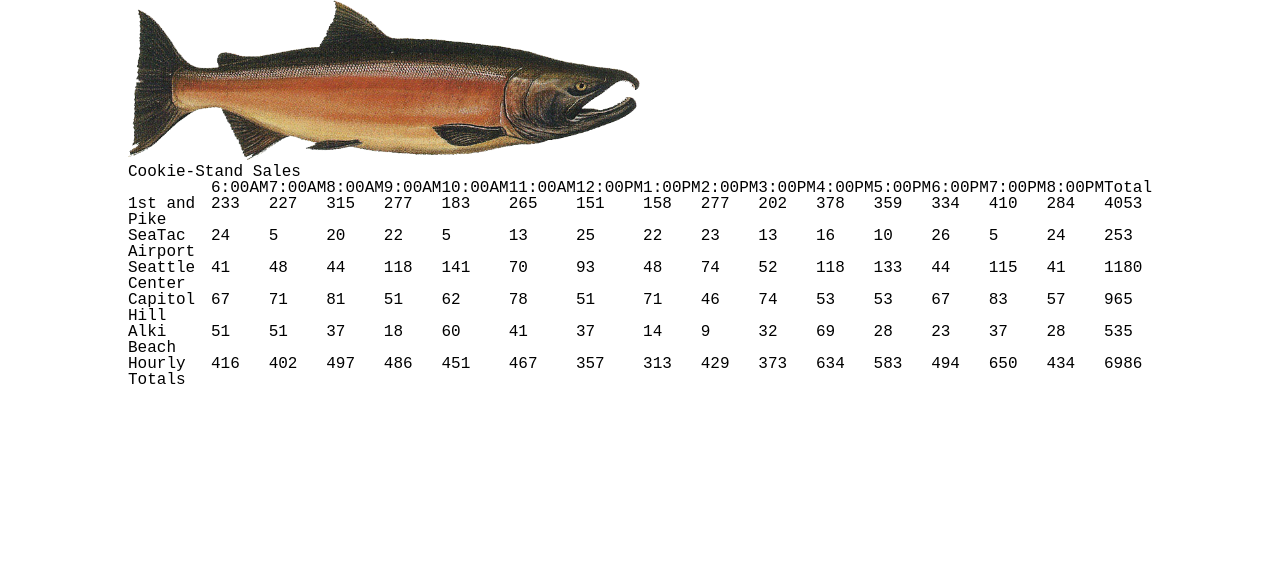
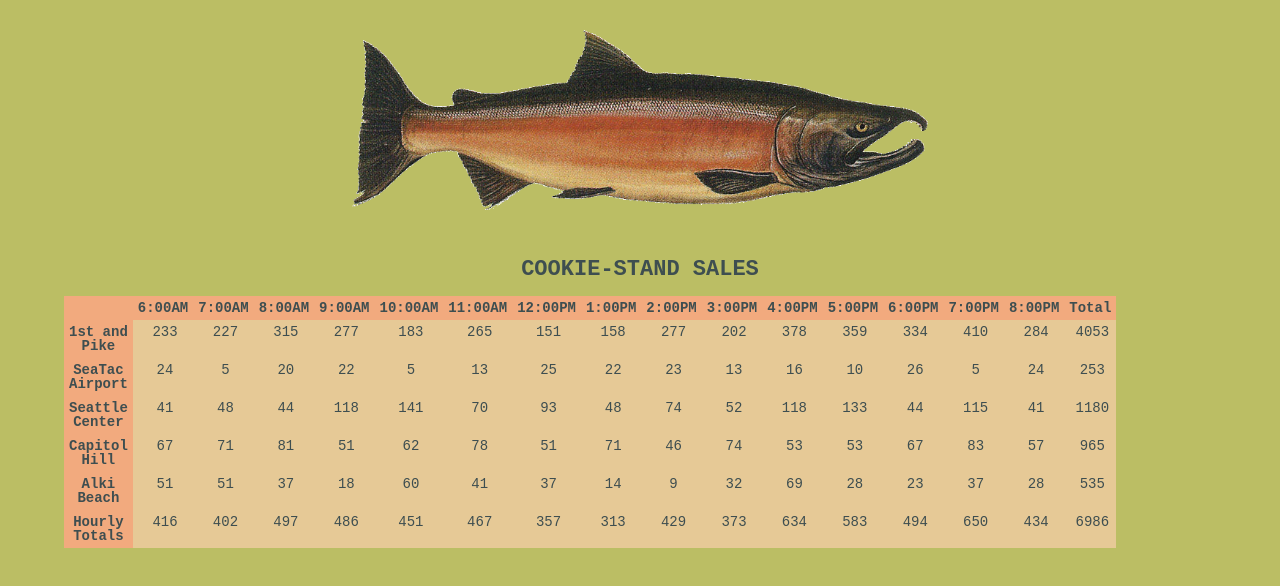
Before and after one commit to aimurphyii/salmoncookies, a plain HTML site: page pages/table.html in a window 1280 px wide. Drawn offline with Linux system fonts and the light colour scheme.

Commit message:
give a little CSS

```diff
--- a/css/style.css
+++ b/css/style.css
@@ -1,10 +1,11 @@
 body {
-  background:white;
+  background: #BBBE64;
   font-family: 'Courier New', Courier, monospace;
-  color: black;
-  text-align: left;
-  width: 80%;
-  margin-left: 10%;
+  font-size: 16px;
+  color: #3E4E50;
+  text-align: center;
+  width: 90%;
+  margin-left: 5%;
 }
 /* link colors */
 a {
@@ -19,6 +20,42 @@ body a:hover{
   text-decoration: overline;
   background-color: red;
 }
+
+h1{
+  font-size: 22px;
+  font-weight: bolder;
+  text-transform: uppercase;
+  margin: 15px;
+}
+
+h2{
+  font-size: 18px;
+}
+
+/* tables */
+table {
+  width:80%;
+  font-size: 14px;
+  padding: 5px;
+  border: none;
+  align-content: center;
+}
+table th, #topleft{
+  padding: 5px;
+  background-color: #F2AA7E;
+  font-weight: bolder;
+}
+table td{
+  padding-left: 4px;
+  background-color: rgba(250, 206, 173, 0.699);
+}
 #salmon{
   width: 50%;
+  padding: 10px;
+  margin: 20px;
 }
+
+/* for lists */
+li{
+  list-style: none;
+}
--- a/pages/table.html
+++ b/pages/table.html
@@ -3,7 +3,7 @@
 
   <head>
     <meta charset="utf-8">
-    <title>Lab 6 Salmon Cookies!</title>
+    <title>Lab 7 Salmon Cookies!</title>
     <link href="../css/reset.css" type="text/css" rel="stylesheet" />
     <link href="../css/style.css" type="text/css" rel="stylesheet" />
   </head>
@@ -14,7 +14,7 @@
     <h1>Cookie-Stand Sales</h1>
     <table id="shops">
       <tr id="time">
-        <td></td>
+        <td id="topleft"></td>
       </tr>
       <tr id="pike">
         <th>1st and Pike</th>
```
